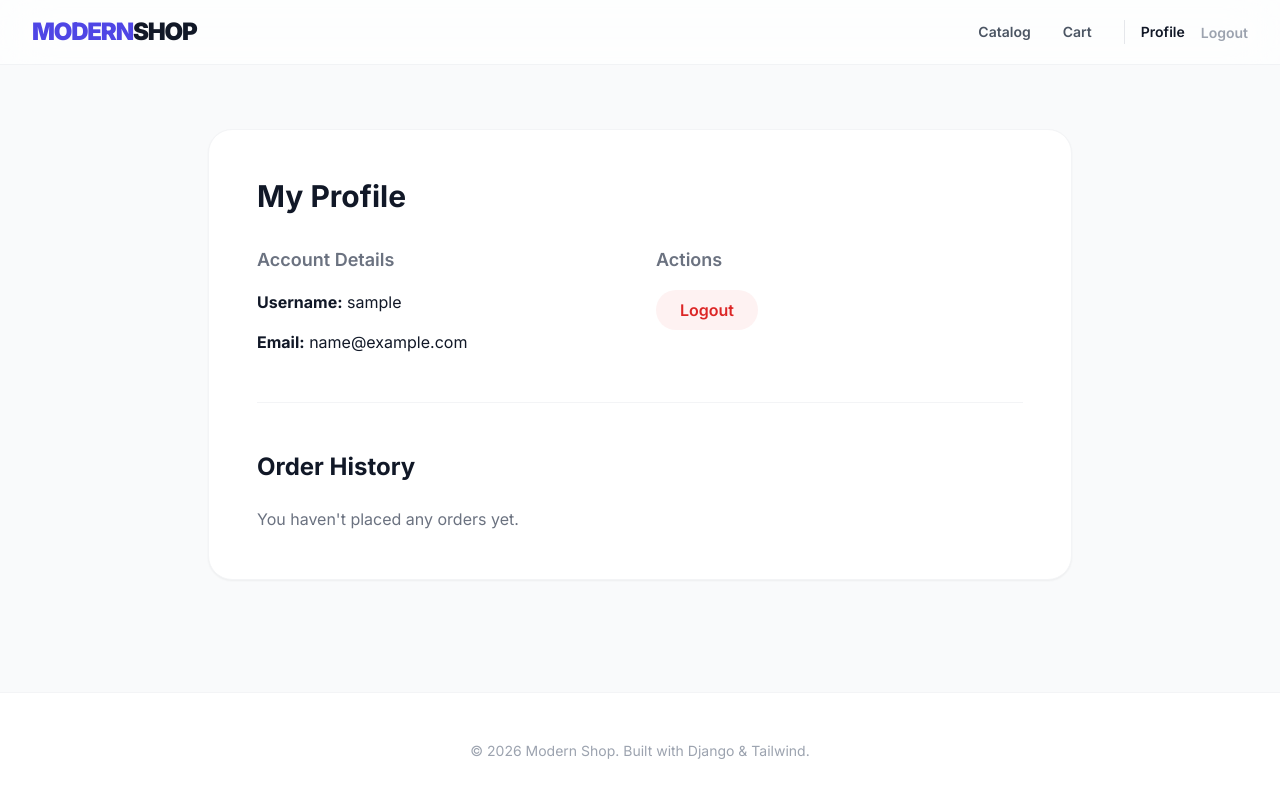
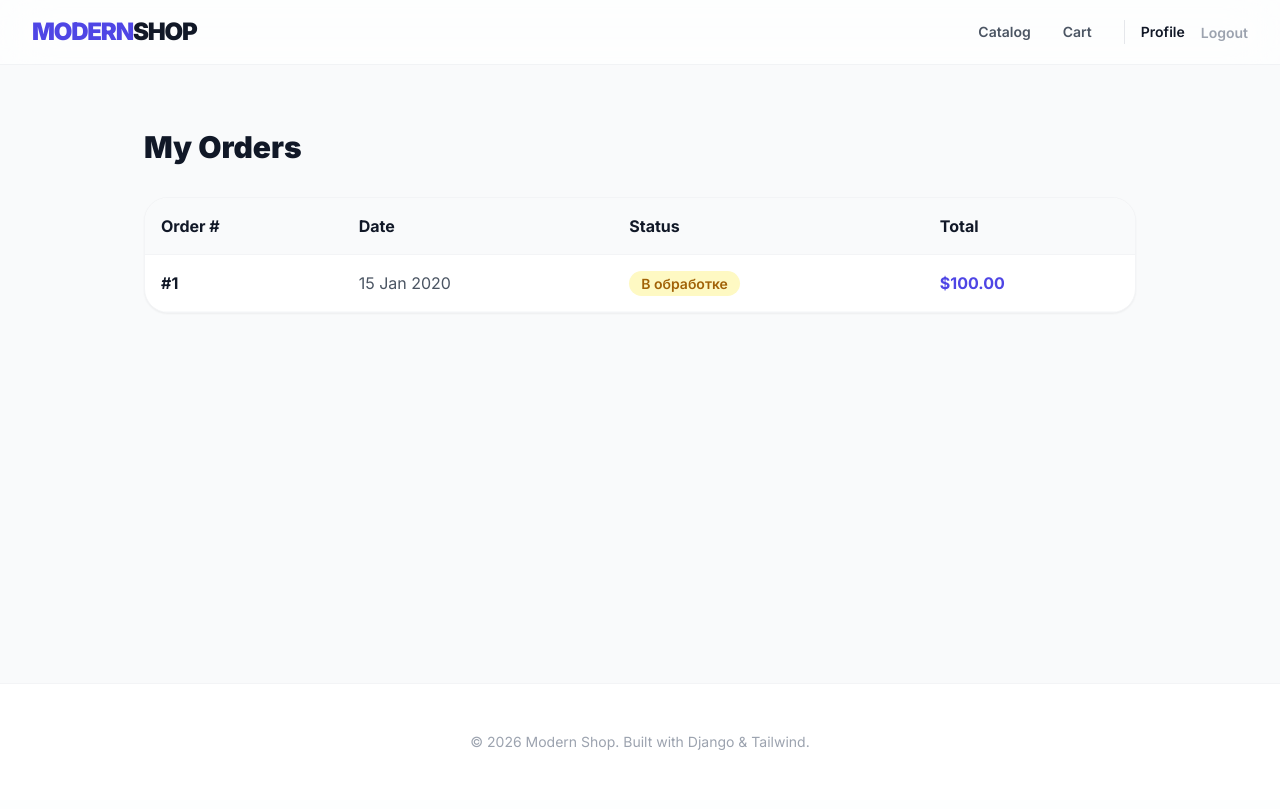
Before and after one commit to l11v44/ClothesShopDjango, a Django app: page /profile/ in a window 1280 px wide. After the commit the page ends 750 px from the top, so only its background shows below. Run offline with Django 5.2, Linux system fonts and the light colour scheme; a user stored in the database is signed in; tables that the repository leaves empty hold one stand-in row (values such as "Sample post"); some libraries are stand-ins or nearby versions.

Commit message:
made a history of orders in profile

```diff
--- a/catalog/views.py
+++ b/catalog/views.py
@@ -13,8 +13,7 @@
 # --- КОРЗИНА И ЗАКАЗЫ ---
 
 def checkout(request):
-    form = MyNewOrderForm(request.POST)
-    print("ВСЕ ПОЛЯ ФОРМЫ:", form.fields.keys())
+    # Создаем сессию, если её нет
     if not request.session.session_key:
         request.session.create()
 
@@ -23,20 +22,25 @@
     total_price = sum(item.product.price * item.quantity for item in cart_items)
 
     if request.method == 'POST':
-        form = MyNewOrderForm(request.POST)  # Принимаем данные
+        form = MyNewOrderForm(request.POST)
         if form.is_valid():
             order = form.save(commit=False)
             if request.user.is_authenticated:
                 order.user = request.user
+            # Можно сохранить общую сумму, если поле есть в модели
+            order.total_price = total_price
             order.save()
 
+            # Создаем товары заказа
             for item in cart_items:
-                OrderItem.objects.create(order=order, product=item.product, price=item.product.price,
-                                         quantity=item.quantity)
-            cart_items.delete()
-            return redirect('home')
-        # ЕСЛИ form.is_valid() ВЕРНУЛО FALSE, МЫ НЕ ДЕЛАЕМ ELSE
-        # Мы просто провалимся вниз и форма передастся в шаблон с ошибками
+                OrderItem.objects.create(
+                    order=order,
+                    product=item.product,
+                    price=item.product.price,
+                    quantity=item.quantity
+                )
+            cart_items.delete() # Очищаем корзину
+            return redirect('home') # Или на страницу успеха
     else:
         form = MyNewOrderForm()
 
@@ -151,3 +155,17 @@
         for field in form.fields.values():
             field.widget.attrs.update({'class': 'w-full px-4 py-3 rounded-xl border border-gray-200'})
     return render(request, 'login.html', {'form': form})
+
+
+from django.shortcuts import render
+from django.contrib.auth.decorators import login_required
+
+
+@login_required  # Доступ только для авторизованных
+def profile(request):
+    # Берем только те заказы, где user совпадает с тем, кто сейчас на сайте
+    my_orders = Order.objects.filter(user=request.user).order_by('-created_at')
+
+    return render(request, 'profile.html', {
+        'orders': my_orders
+    })
--- a/orders/models.py
+++ b/orders/models.py
@@ -3,7 +3,11 @@
 
 from catalog.models import Product
 from config import settings
-
+STATUS_CHOICES = [
+    ('pending', 'В обработке'),
+    ('shipped', 'Отправлен'),
+    ('delivered', 'Доставлен'),
+]
 
 # Create your models here.
 class Order(models.Model):
@@ -19,14 +23,25 @@
     email = models.EmailField()
     created_at = models.DateTimeField(auto_now_add=True)
     paid = models.BooleanField(default=False)
+    status = models.CharField(max_length=20, choices=STATUS_CHOICES, default='pending')
+    total_price = models.DecimalField(max_digits=10, decimal_places=2, default=0)
+
+    @property
+    def get_total_cost(self):
+        # self.items.all() — это 'related_name' из модели OrderItem.
+        # Если ты его не задавал, попробуй self.orderitem_set.all()
+        return sum(item.get_cost() for item in self.items.all())
 
     def __str__(self):
         return f'{self.first_name} {self.last_name} {self.paid}'
 
 class OrderItem(models.Model):
-    order = models.ForeignKey(Order, on_delete=models.CASCADE)
+    order = models.ForeignKey(Order,related_name='items' ,on_delete=models.CASCADE)
     product = models.ForeignKey(Product, on_delete=models.CASCADE)
     price = models.DecimalField(max_digits=10, decimal_places=2)
     quantity = models.PositiveIntegerField()
     def __str__(self):
         return f'{self.order} {self.product} {self.quantity}'
+
+    def get_cost(self):
+        return self.price * self.quantity
--- a/templates/profile.html
+++ b/templates/profile.html
@@ -1,29 +1,44 @@
 {% extends 'base.html' %}
 
 {% block content %}
-<div class="max-w-4xl mx-auto py-16 px-4">
-    <div class="bg-white rounded-3xl shadow-sm border border-gray-100 p-8 md:p-12">
-        <h1 class="text-3xl font-bold mb-8">My Profile</h1>
+<div class="max-w-5xl mx-auto py-16 px-4">
+    <h1 class="text-3xl font-black mb-8">My Orders</h1>
 
-        <div class="grid grid-cols-1 md:grid-cols-2 gap-8">
-            <div class="space-y-4">
-                <h3 class="text-lg font-semibold text-gray-500">Account Details</h3>
-                <p><strong class="text-gray-900">Username:</strong> {{ user.username }}</p>
-                <p><strong class="text-gray-900">Email:</strong> {{ user.email }}</p>
-            </div>
-
-            <div class="space-y-4">
-                <h3 class="text-lg font-semibold text-gray-500">Actions</h3>
-                <a href="{% url 'logout' %}" class="inline-block bg-red-50 text-red-600 px-6 py-2 rounded-full font-semibold hover:bg-red-100 transition">
-                    Logout
-                </a>
-            </div>
-        </div>
-
-        <div class="mt-12 pt-12 border-t border-gray-100">
-            <h3 class="text-2xl font-bold mb-6">Order History</h3>
-            <p class="text-gray-500">You haven't placed any orders yet.</p>
-        </div>
+    {% if orders %}
+    <div class="bg-white rounded-3xl shadow-sm border border-gray-100 overflow-hidden">
+        <table class="w-full text-left">
+            <thead class="bg-gray-50 border-b border-gray-100">
+                <tr>
+                    <th class="p-4">Order #</th>
+                    <th class="p-4">Date</th>
+                    <th class="p-4">Status</th>
+                    <th class="p-4">Total</th>
+                </tr>
+            </thead>
+            <tbody>
+                {% for order in orders %}
+                <tr class="border-b border-gray-50 hover:bg-gray-50 transition">
+                    <td class="p-4 font-bold">#{{ order.id }}</td>
+                    <td class="p-4 text-gray-600">{{ order.created_at|date:"d M Y" }}</td>
+                    <td class="p-4">
+                        <span class="px-3 py-1 rounded-full text-sm font-semibold
+                            {% if order.status == 'pending' %}bg-yellow-100 text-yellow-700
+                            {% elif order.status == 'shipped' %}bg-blue-100 text-blue-700
+                            {% else %}bg-green-100 text-green-700{% endif %}">
+                            {{ order.get_status_display }}
+                        </span>
+                    </td>
+                    <td class="p-4 font-bold text-indigo-600">${{ order.get_total_cost }}</td>
+                </tr>
+                {% endfor %}
+            </tbody>
+        </table>
     </div>
+    {% else %}
+    <div class="text-center py-20">
+        <p class="text-gray-500 text-lg">You haven't placed any orders yet.</p>
+        <a href="/" class="mt-4 inline-block text-indigo-600 font-bold hover:underline">Go shopping</a>
+    </div>
+    {% endif %}
 </div>
 {% endblock %}
```
Also changed, not shown: orders/admin.py (+6 -3 lines), orders/migrations/0003_order_status.py (added), orders/migrations/0004_order_total_price.py (added).
